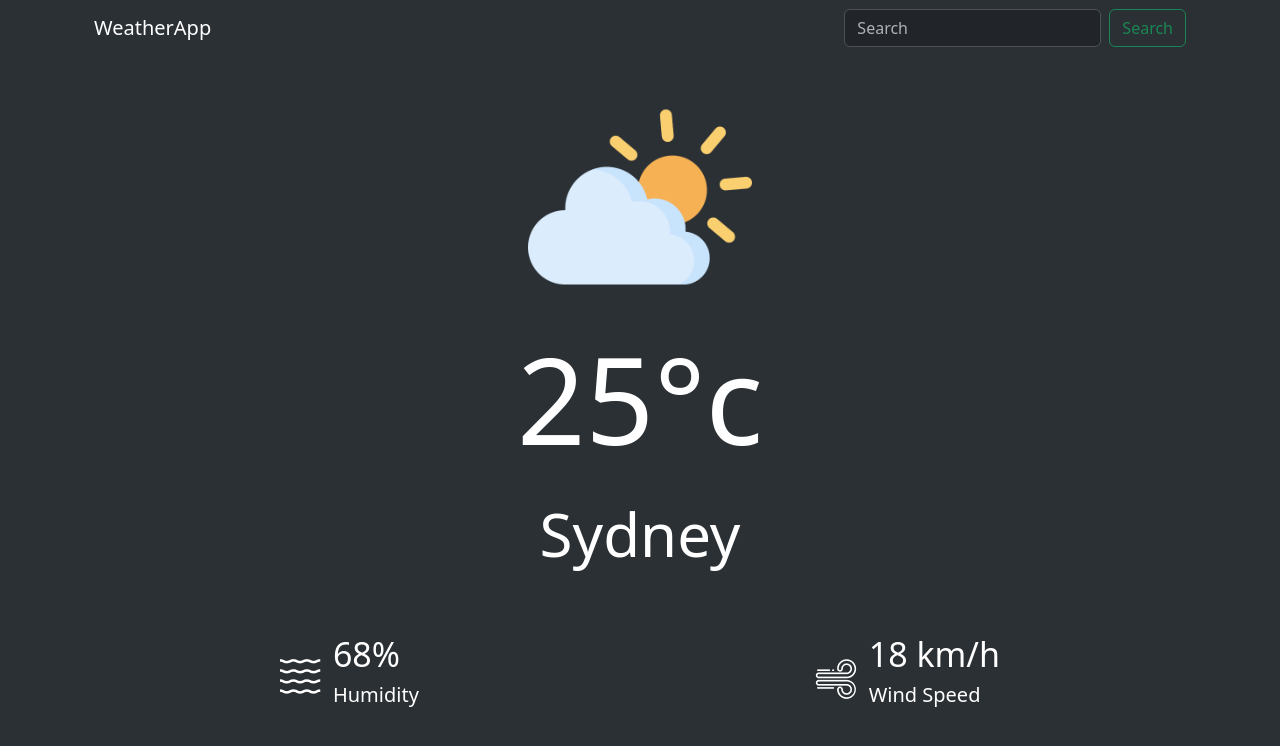
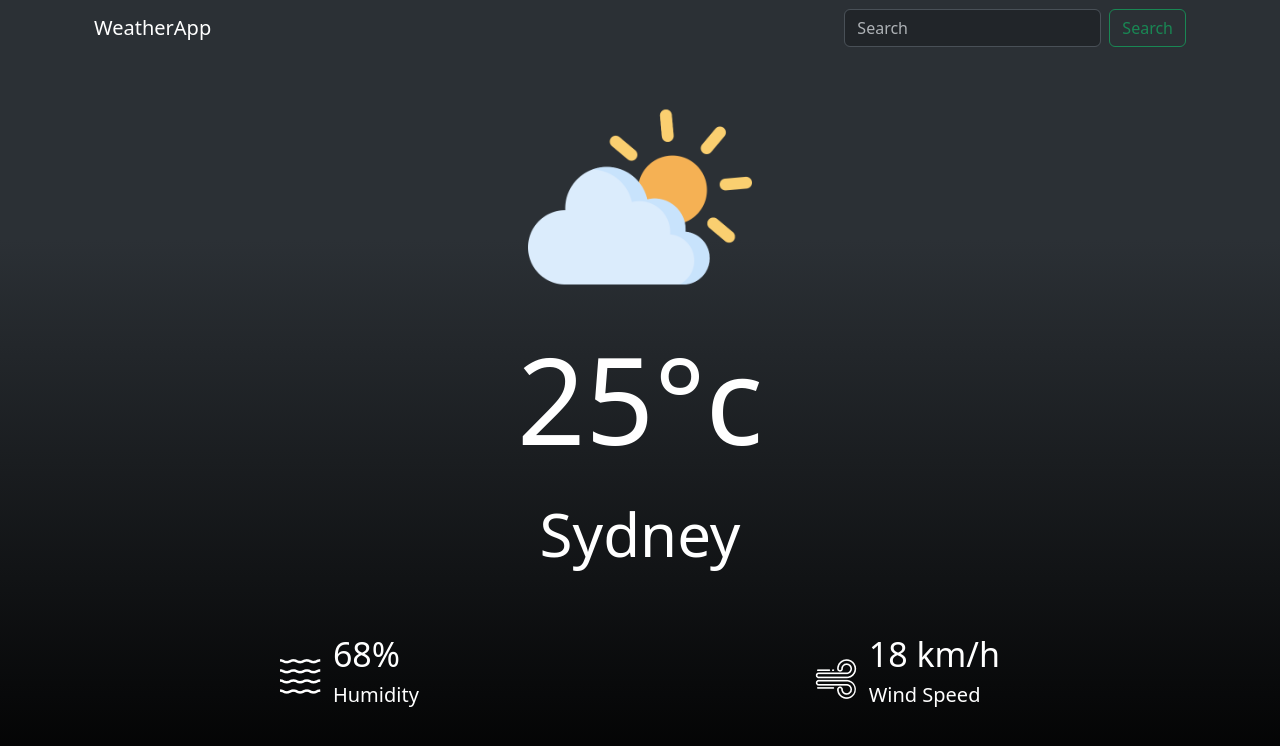
Before and after one commit to Obedikarungurungu/demo3, a React (Vite) app: page / in a window 1280 px wide. Shown: the top 746 px of the page. Built offline with nearby package versions, Linux system fonts and the light colour scheme.

Commit message:
Styling The background

```diff
--- a/src/app/WeatherApp/WeatherApp.jsx
+++ b/src/app/WeatherApp/WeatherApp.jsx
@@ -76,8 +76,8 @@ const WeatherApp = () => {
 
 
   return (
-    <div className='container'>
-    <nav className="navbar bg-body-tertiary"  data-bs-theme="dark">
+    <div className='container '>
+    <nav className="navbar bg-body-tertiary "  data-bs-theme="dark">
       <div className="container-fluid">
         <a className="navbar-brand">WeatherApp</a>
         <form className="d-flex" role="search">
--- a/src/app/app.css
+++ b/src/app/app.css
@@ -1,5 +1,8 @@
 #root {
-    background-color: rgba(43,48,53,255);
+    /* background-color: rgba(43,48,53,255);
+    background-color: #2b3035; */
+    background: rgb(43,48,53);
+    background: linear-gradient(180deg, rgba(43,48,53,1) 30%, rgba(0,0,0,1) 100%);
     font-size: 100%;
     box-sizing: border-box;
     margin: 0;
```
